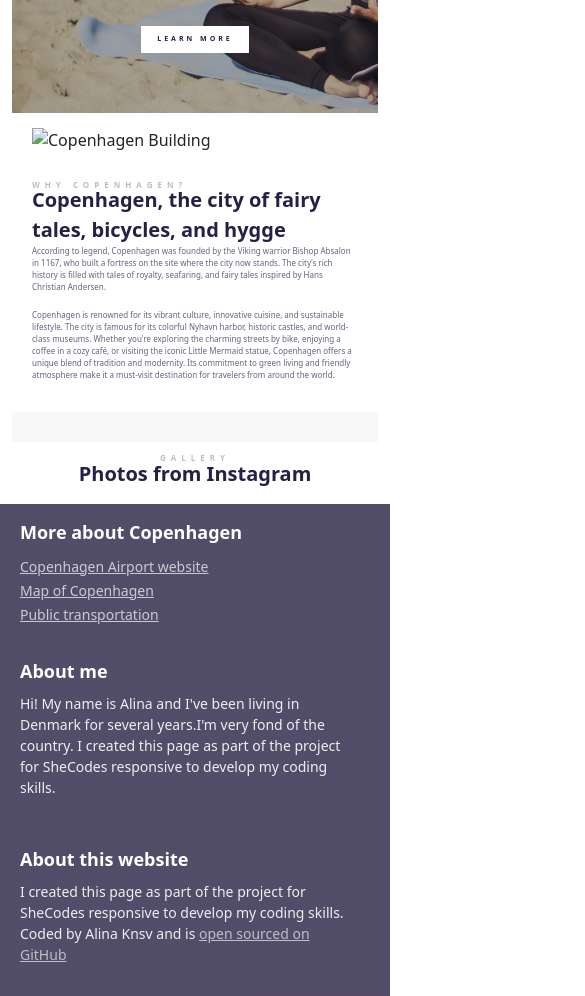
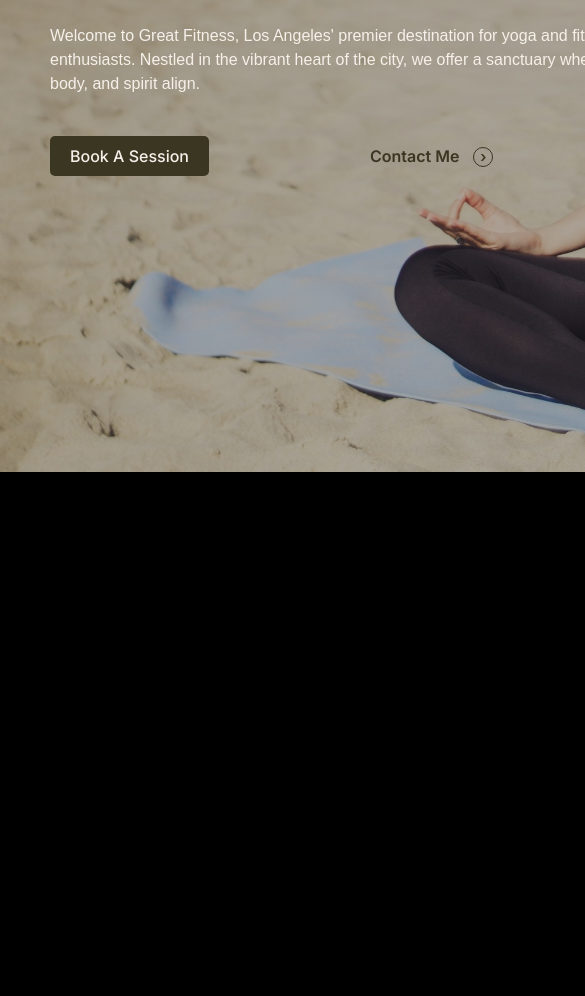
Before and after one commit to AlinaKoniseva/studija-jogos-dvasia, a plain HTML site: page index.html in a window 390 px wide. Shown: the part 334-1330 px from the top of the page, 585 px wide, since content can reach past the window. After the commit the page ends 844 px from the top, so only its background shows below. Drawn offline with nearby package versions, Linux system fonts and the light colour scheme.

Commit message:
built a landing page structure

```diff
--- a/index.html
+++ b/index.html
@@ -1,138 +1,65 @@
 <!DOCTYPE html>
 <html lang="en">
+
 <head>
     <meta charset="UTF-8" />
     <meta name="viewport" content="width=device-width, initial-scale=1.0" />
+    <link rel="preconnect" href="https://fonts.googleapis.com">
+    <link rel="preconnect" href="https://fonts.gstatic.com" crossorigin>
+    <link href="https://fonts.googleapis.com/css2?family=Fredoka:wght@300..700&family=Roboto:ital,wdth,wght@0,75..100,100..900;1,75..100,100..900&display=swap" rel="stylesheet">
+    <link href="https://cdn.jsdelivr.net/npm/bootstrap@5.3.7/dist/css/bootstrap.min.css" rel="stylesheet"
+        integrity="sha384-LN+7fdVzj6u52u30Kp6M/trliBMCMKTyK833zpbD+pXdCLuTusPj697FH4R/5mcr" crossorigin="anonymous">
+    <link rel="preconnect" href="https://fonts.googleapis.com">
+<link rel="preconnect" href="https://fonts.gstatic.com" crossorigin>
+<link href="https://fonts.googleapis.com/css2?family=Inter:ital,opsz,wght@0,14..32,100..900;1,14..32,100..900&display=swap" rel="stylesheet">
+        <script src="styles/language.js"></script>
         <link rel="stylesheet" href="styles/style.css" />
-    <link rel="preconnect" href="https://fonts.googleapis.com" />
-    <link rel="preconnect" href="https://fonts.gstatic.com" crossorigin />
-    <link
-      href="https://fonts.googleapis.com/css2?family=Poppins:ital,wght@0,100;0,200;0,300;0,400;0,500;0,600;0,700;0,800;0,900;1,100;1,200;1,300;1,400;1,500;1,600;1,700;1,800;1,900&display=swap"
-      rel="stylesheet"
-    />
-    <script src="styles/language.js"></script>
-    <link href="https://cdn.jsdelivr.net/npm/bootstrap@5.3.7/dist/css/bootstrap.min.css" rel="stylesheet" integrity="sha384-LN+7fdVzj6u52u30Kp6M/trliBMCMKTyK833zpbD+pXdCLuTusPj697FH4R/5mcr" crossorigin="anonymous">
     <title>Jogos Dvasia</title>
 </head>
+
 <body>
-    <div class="container">
-        <nav class="navbar navbar-expand-lg bg-body-tertiary">
+    <header>
+        <nav class="navbar navbar-expand-lg bg-transparent">
             <div class="container-fluid">
                 <a class="navbar-brand" href="#">Jogos Dvasia</a>
-    <button class="navbar-toggler" type="button" data-bs-toggle="collapse" data-bs-target="#navbarNavAltMarkup" aria-controls="navbarNavAltMarkup" aria-expanded="false" aria-label="Toggle navigation">
+                <button class="navbar-toggler" type="button" data-bs-toggle="collapse"
+                    data-bs-target="#navbarNavAltMarkup" aria-controls="navbarNavAltMarkup" aria-expanded="false"
+                    aria-label="Toggle navigation">
                     <span class="navbar-toggler-icon"></span>
                 </button>
-    <div class="collapse navbar-collapse" id="navbarNavAltMarkup">
-      <div class="navbar-nav">
+                <div class="collapse navbar-collapse justify-content-center" id="navbarNavAltMarkup">
+                        <div class="navbar-nav d-flex gap-5">
                         <a class="nav-link active" aria-current="page" href="#">Home</a>
                         <a class="nav-link" href="#">Services</a>
                         <a class="nav-link" href="#">About</a>
-        <a class="nav-link disabled" aria-disabled="true">Contact</a>
+                        <a class="nav-link" href="#">Contact</a>
                     </div>
                 </div>
             </div>
         </nav>
-      <header>
-        <h3>.TRAVEL.</h3>
-        <h1>Welcome to Copenhagen</h1>
-        <h2>Capital city of Denmark</h2>
-        <a href="#more">Learn more</a>
-      </header>
-      <main>
-        <a name="more"></a>
-        <section class="grid grid-2-columns">
-          <div>
-            <img
-              src="images/copenhagen4.jpg"
-              alt="Copenhagen Building"
-              class="img-responsive"
-            />
+    <div class="container">
+        <h1>YOGA FIRST <br>FITNESS ALWAYS</br></h1>
+        <h2>Welcome to Great Fitness, Los Angeles' premier destination for yoga and fitness enthusiasts. Nestled in the
+            vibrant heart of the city, we offer a sanctuary where mind, body, and spirit align.</h2>
+        <div class="grid grid-2-columns">
+            <div class="btn-booking">
+            <a href="#more">Book A Session</a>
             </div>
-          <div>
-            <h2>Why Copenhagen?</h2>
-            <h3>Copenhagen, the city of fairy tales, bicycles, and hygge</h3>
-            <p>
-              According to legend, Copenhagen was founded by the Viking warrior
-              Bishop Absalon in 1167, who built a fortress on the site where the
-              city now stands. The city’s rich history is filled with tales of
-              royalty, seafaring, and fairy tales inspired by Hans Christian
-              Andersen.
-            </p>
-            <p>
-              Copenhagen is renowned for its vibrant culture, innovative
-              cuisine, and sustainable lifestyle. The city is famous for its
-              colorful Nyhavn harbor, historic castles, and world-class museums.
-              Whether you're exploring the charming streets by bike, enjoying a
-              coffee in a cozy café, or visiting the iconic Little Mermaid
-              statue, Copenhagen offers a unique blend of tradition and
-              modernity. Its commitment to green living and friendly atmosphere
-              make it a must-visit destination for travelers from around the
-              world.
-            </p>
-          </div>
-        </section>
-        <section class="secondary">
-
-        </section>
-
-        <section>
-          <h2 class="text-center">Gallery</h2>
-          <h3 class="text-center">Photos from Instagram</h3>
-          <div class="instagra-embeds"></div>
-          <div class="grid grid-3-columns">
-
+            <div class="btn-contact">
+            <a href="#">Contact Me <span class="arrow-circle"></span></a>
             </div>
         </div>
-        </section>
+
+    </header>
+    </div>
+
+    <main>
+
     </main>
     <footer>
-        <section class="grid grid-3-columns-first-narrow">
-          <div>
-            <h3>More about Copenhagen</h3>
-            <ul>
-              <li>
-                <a href="https://www.cph.dk/" target="_blank"
-                  >Copenhagen Airport website</a
-                >
-              </li>
-              <li>
-                <a
-                  href="https://www.introducingcopenhagen.com/map/"
-                  target="_blank"
-                  >Map of Copenhagen</a
-                >
-              </li>
-              <li>
-                <a href="https://www.publictransport.dk/" target="_blank"
-                  >Public transportation</a
-                >
-              </li>
-            </ul>
-          </div>
-          <div>
-            <h3>About me</h3>
-            <p>
-              Hi! My name is Alina and I've been living in Denmark for several
-              years.I'm very fond of the country. I created this page as part of
-              the project for SheCodes responsive to develop my coding skills.
-            </p>
-          </div>
-          <div>
-            <h3>About this website</h3>
-            <p>
-              I created this page as part of the project for SheCodes responsive
-              to develop my coding skills.
-              <br />
-              Coded by Alina Knsv and is
-              <a
-                href="https://github.com/AlinaKoniseva/travel-project"
-                target="_blank"
-                >open sourced on GitHub</a
-              >
-            </p>
-          </div>
-        </section>
+
     </footer>
     </div>
 </body>
+
 </html>
--- a/styles/style.css
+++ b/styles/style.css
@@ -1,299 +1,138 @@
 body {
-  font-family: "Poppins", sans-serif;
-  background: #300eb6;
-}
-
-.container {
-  max-width: 1400px;
-  height: 100%;
-  margin: 0 auto;
+  font-family: 'Arial', sans-serif;
+  background-color: black;
+  color: #212529;
+  margin: 0;
   padding: 0;
-}
-
-.grid {
-  display: grid;
-  grid-gap: 64px;
-}
-
-.grid-2-columns {
-  grid-template-columns: auto auto;
-}
-
-.grid-3-columns {
-  grid-template-columns: 1fr 1fr 1fr;
-}
-
-.grid-3-columns-first-narrow {
-  grid-template-columns: 1.5fr 2fr 2fr;
-}
-
-.card {
-  background: white;
-  padding: 32px;
-  border-radius: 8px;
-  box-shadow: 0 4px 8px rgba(0, 0, 0, 0.1);
-  margin: 30px 0;
-}
-
-.card-header.grid {
-  grid-gap: 0;
-}
-
-.embed {
-  width: 100%;
-  border: none;
-  aspect-ratio: 1 / 1;
-}
-
-.card-body {
-  padding: 30px 0;
-}
-
-.card-footer {
-  padding: 16px 0;
-  border-top: 1px solid #e8e8e8;
-}
-
-.img-responsive {
-  width: 100%;
-  height: auto;
-  display: block;
-}
-
-.img-responsive-cafe-photos {
-  width: 100%;
-  aspect-ratio: 1 / 1;
-}
-
-.text-center {
-  text-align: center;
-}
-
-.button {
-    display: block;
-    text-align: center;
-  letter-spacing: 3px;
-  padding: 16px 32px;
-  background-color: #462cb3;
-  color: white;
-  text-decoration: none;
-  border-radius: 4px;
-  font-weight: 700;
-  font-size: 14px;
-  line-height: 1.5;
-  text-transform: uppercase;
-}
-
-.instagram-embeds {
-    margin: 30px 0;
-    display: flex;
-    flex-wrap: wrap;
-    gap: 16px;
-}
-
-section {
-  max-width: 100%;
-  margin: 0 auto;
-  padding: 60px 100px;
-}
-
-section.secondary {
-  background: #f8f8f8;
-}
-
-section.secondary h2 {
-  padding: 20px 0;
-  line-height: 1.5px;
-  letter-spacing: 5px;
-  text-transform: uppercase;
 }
 
 header {
   background-image: linear-gradient(rgba(0, 0, 0, 0.3), rgba(0, 0, 0, 0.3)),
     url(../media/tania-yoga.jpg);
+    aspect-ratio: 16/9;
   background-repeat: no-repeat;
   background-size: cover;
   color: white;
   text-align: center;
-  padding: 200px 20px;
   margin: 0 auto;
+  padding: 0 0 650px 0;
 }
 
 header h1 {
-  font-style: normal;
-  font-weight: 700;
-  font-size: 96px;
-  line-height: 1;
+  font-family: "Fredoka", sans-serif;
+  font-weight: 500;
+  font-size: 64px;
+  line-height: 1.5;
   margin: 30px 0;
+  text-align: left;
+  color: #f5f0e9;
 }
 
 header h2 {
-  font-style: normal;
-  font-weight: 400;
-  font-size: 40px;
+  font-style: "Fredoka", sans-serif;
+  font-weight: lighter;
+  font-size: 16px;
   line-height: 1.5;
+  text-align: left;
+  color: #f5f0e9;
 }
 
-header h3 {
-  font-style: normal;
-  font-weight: 900;
-  font-size: 24px;
-  line-height: 1.5;
-  letter-spacing: 5px;
+.navbar {
+  margin: 0 50px;
 }
 
-header a {
-  font-weight: 700;
-  font-size: 14px;
-  line-height: 1.5;
-  text-align: center;
-  letter-spacing: 3px;
-  text-transform: uppercase;
-  background: white;
-  text-decoration: none;
-  color: #272044;
-  padding: 16px 32px;
-  margin-top: 32px;
-  display: inline-block;
+.navbar a {
+  color: #f5f0e9;
+  font-family: 'Roboto', sans-serif;
 }
 
-main {
-  background: white;
+.navbar a.active{
+  color: #f5f0e9 !important;
+  font-weight: 600;
 }
 
-main h2 {
-  font-weight: 700;
-  font-size: 16px;
-  line-height: 1.5px;
-  letter-spacing: 5px;
-  color: #272044;
-  opacity: 0.3;
-  text-transform: uppercase;
-  margin: 0;
+.nav-link {
+  text-align: center;
 }
 
-main h3 {
-  font-weight: 700;
-  font-size: 40px;
-  line-height: 1.5;
-  color: #272044;
-  margin: 0;
+.container {
+  width: 600px;
+  height: 100%;
+  margin: 0 50px;
+  padding: 50px 0;
 }
 
-main h4 {
-  font-weight: 700;
-  font-size: 24px;
-  line-height: 1.5;
-  color: #272044;
-  margin: 0 0 16px;
+.grid {
+  display: grid;
+  grid-gap: 0;
+  padding: 40px 0;
 }
 
-main h5 {
-  font-weight: 700;
-  font-size: 13px;
-  line-height: 1.5;
-  color: #272044;
-  margin: 0 0 8px;
+.grid-2-columns {
+  display: grid;
+  grid-template-columns: 1fr 1fr;
+  text-align: left;
 }
 
-main p {
-  font-style: normal;
-  font-weight: 400;
+.btn-booking a {
+  background-color: #3B3622;
+  color: #f5f0e9;
+  font-family: 'Inter', sans-serif;
   font-size: 16px;
-  line-height: 1.5;
-  color: #272044;
-  opacity: 0.7;
+  border-radius: 5px;
+  text-decoration: none;
+  padding: 10px 20px;
+  font-weight: 500;
 }
 
-footer {
-  color: white;
-  background-image: linear-gradient(
-      rgba(39, 32, 68, 0.8),
-      rgba(39, 32, 68, 0.8)
-    ),
-    url(.././images/copenhagen1.jpg);
-  background-repeat: no-repeat;
-  background-size: cover;
+.btn-booking a:hover {
+  background-color: #f5f0e9;
+  color: #3B3622;
+  text-decoration: none;
+  transition: background-color 0.3s ease, color 0.3s ease;
 }
 
-footer h3 {
-  font-weight: 700;
-  font-size: 18px;
-  line-height: 1.5;
+.btn-contact a {
+  color: #3B3622;
+  font-family: 'Inter', sans-serif;
+  font-size: 16px;
+  border-radius: 5px;
+  text-decoration: none;
+  padding: 10px 20px;
+  font-weight: 600;
+}
+.btn-contact a:hover {
+  color: #f5f0e9;
+  background-color: #3B3622;
+  text-decoration: none;
+  transition: background-color 0.3s ease, color 0.3s ease;
+
 }
 
-footer p {
-  font-weight: 400;
-  font-size: 14px;
-  line-height: 1.5;
-  opacity: 0.9;
-  margin-right: 20px;
-}
+.arrow-circle {
+      display: inline-flex;
+      justify-content: center;
+      align-items: center;
+      width: 20px;
+      height: 20px;
+      border: 1px solid #3B3622;
+      border-radius: 50%;
+      cursor: pointer;
+      margin-left: 10px;
+      font-family: 'Inter', sans-serif;
+    }
 
-footer ul {
-  padding: 0;
-  margin: 0;
-}
+    .arrow-circle::before {
+      content: '›'; /* Unicode character similar to the image arrow */
+      font-size: 15px;
+      color: #3B3622;
+      line-height: 1;
+    }
 
-footer li {
-  list-style: none;
-  margin: 0;
-  padding: 0;
-}
+    .arrow-circle:hover::before {
+      color: #f5f0e9;
+    }
 
-footer a {
-  font-size: 14px;
-  color: white;
-  opacity: 0.7;
-}
-
-@media (max-width: 960px) {
-  header {
-    padding: 60px 0px;
-  }
-  header h1 {
-    font-size: 48px;
-  }
-
-  header h2 {
-    font-size: 20px;
-  }
-
-  header h3 {
-    font-size: 12px;
-  }
-
-  header a {
-    padding: 8px 16px;
-    font-size: 7px;
-  }
-
-  .grid {
-    grid-template-columns: 1fr;
-    grid-gap: 32px;
-  }
-
-  section {
-    padding: 15px 20px;
-  }
-
-  main h2 {
-    font-size: 8px;
-  }
-
-  main h3 {
-    font-size: 20px;
-  }
-
-  main p {
-    font-size: 8px;
-  }
-
-  .card-header img {
-    display: none;
-  }
-
-  .embed {
-    aspect-ratio: 16 / 9;
-  }
-}
+    .arrow-circle:hover {
+      border-color: #f5f0e9;
+    }
```
Lines whose indentation alone changed are shown as unchanged.
